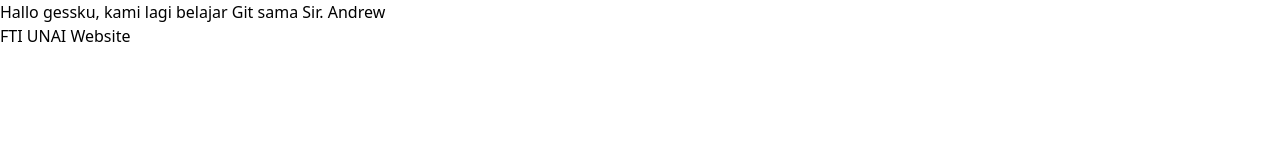
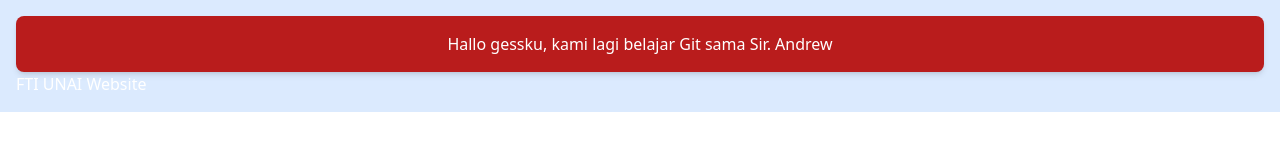
Before and after one commit to RosintanSitinjak/RosintanSitinjaksite, a plain HTML site: page index.html in a window 1280 px wide. Drawn offline with nearby package versions, Linux system fonts and the light colour scheme.

Commit message:
add div container and add styling to the h1

```diff
--- a/index.html
+++ b/index.html
@@ -7,8 +7,11 @@
     <title>Learn Git</title>
 </head>
 <body>
-    <h1>Hallo gessku, kami lagi belajar Git sama Sir. Andrew</h1>
+    <div class="container bg-blue-100 text-white mx-auto p-4">
+
+    <h1 class="bg-red-700 px-8 py-4 rounded-lg text-center shadow-md">Hallo gessku, kami lagi belajar Git sama Sir. Andrew</h1>
 
     <a href="https://fti.unai.edu">FTI UNAI Website</a>
+    </div>
 </body>
 </html>
```
